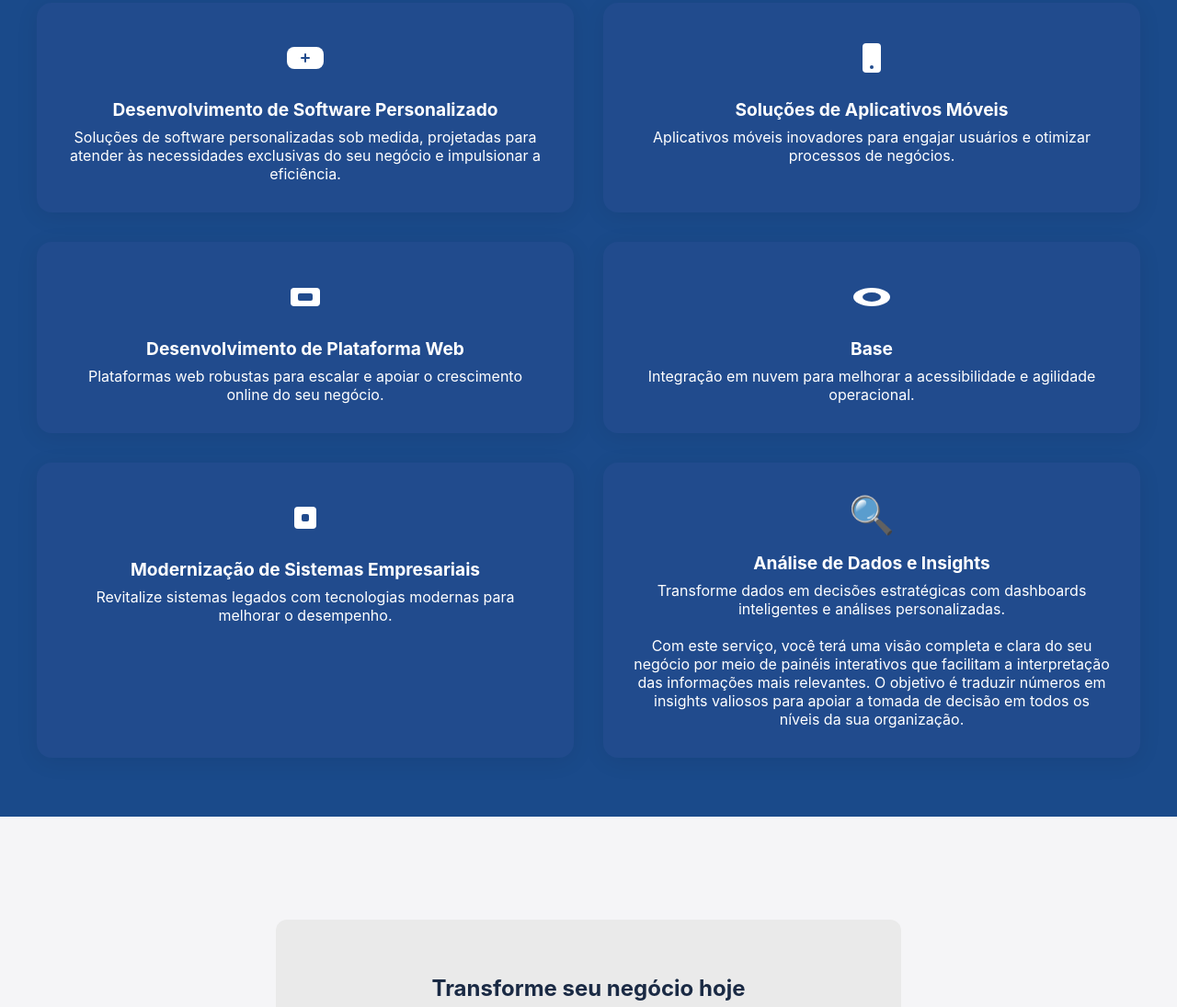
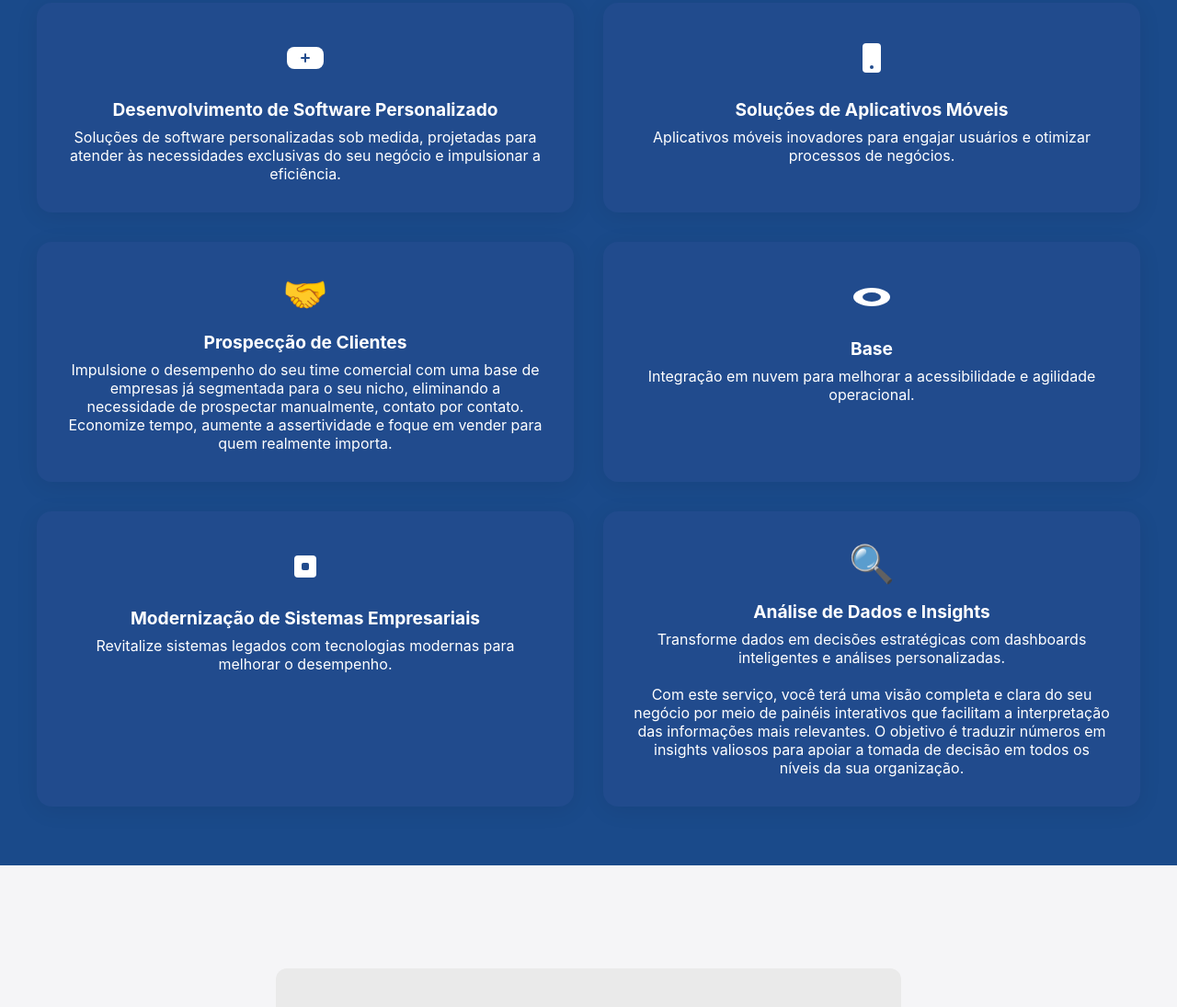
Before and after one commit to devGabyAlves/hermann-tech-site, a plain HTML site: page index.html in a window 1280 px wide. Shown: the part 1037-2132 px from the top of the page at 92% size. Drawn offline with Linux system fonts and the light colour scheme.

Commit message:
style: Updates the Customer Prospecting service icon to a handshake emoji

```diff
--- a/index.html
+++ b/index.html
@@ -46,12 +46,14 @@
       <p>Aplicativos móveis inovadores para engajar usuários e otimizar processos de negócios.</p>
     </div>
     <div class="service-card fade-in-card">
-      <div class="service-icon">
-        <svg width="56" height="56" fill="none"><rect x="12" y="18" width="32" height="20" rx="4" fill="#fff"/><rect x="20" y="24" width="16" height="8" rx="2" fill="#214b8d"/></svg>
-      </div>
-      <h4>Desenvolvimento de Plataforma Web</h4>
-      <p>Plataformas web robustas para escalar e apoiar o crescimento online do seu negócio.</p>
-    </div>
+        <div class="service-icon">
+            <span style="font-size: 2.5rem;">🤝</span>
+        </div>
+        <h4>Prospecção de Clientes</h4>
+        <p>
+            Impulsione o desempenho do seu time comercial com uma base de empresas já segmentada para o seu nicho, eliminando a necessidade de prospectar manualmente, contato por contato. Economize tempo, aumente a assertividade e foque em vender para quem realmente importa.
+        </p>
+        </div>
     <div class="service-card fade-in-card">
       <div class="service-icon">
         <svg width="56" height="56" fill="none"><ellipse cx="28" cy="28" rx="20" ry="10" fill="#fff"/><ellipse cx="28" cy="28" rx="10" ry="5" fill="#214b8d"/></svg>
```
